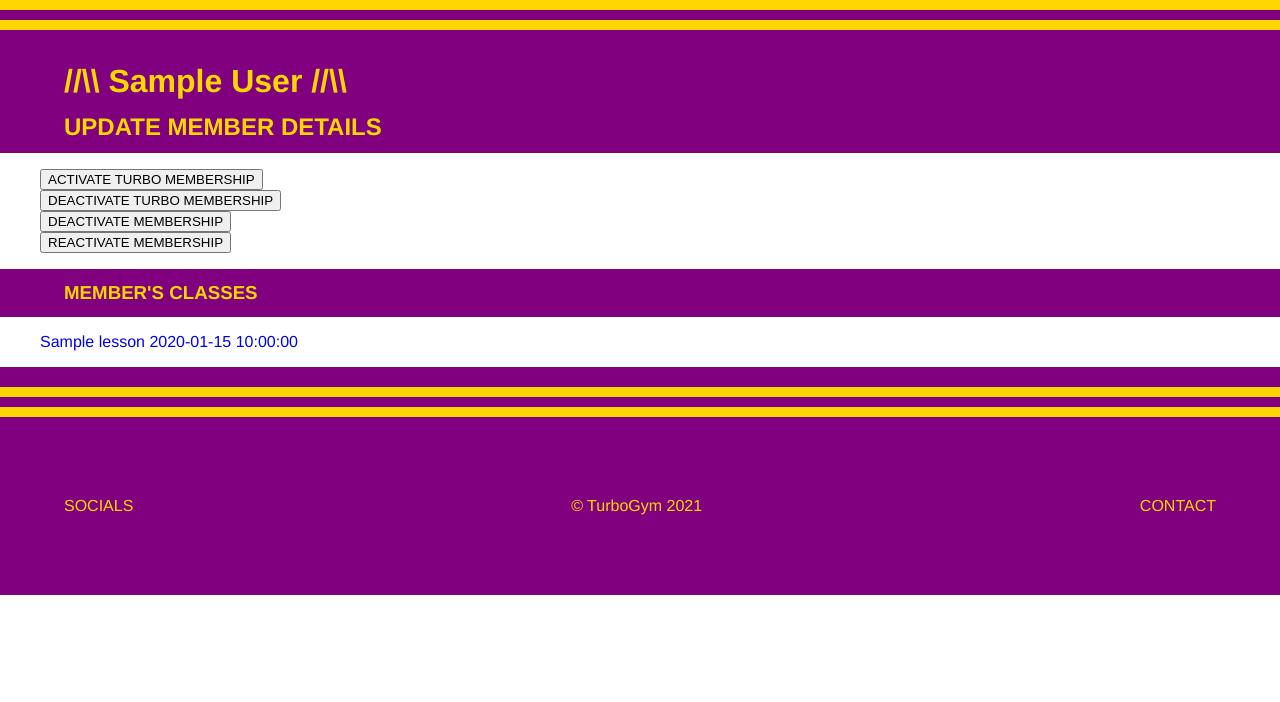
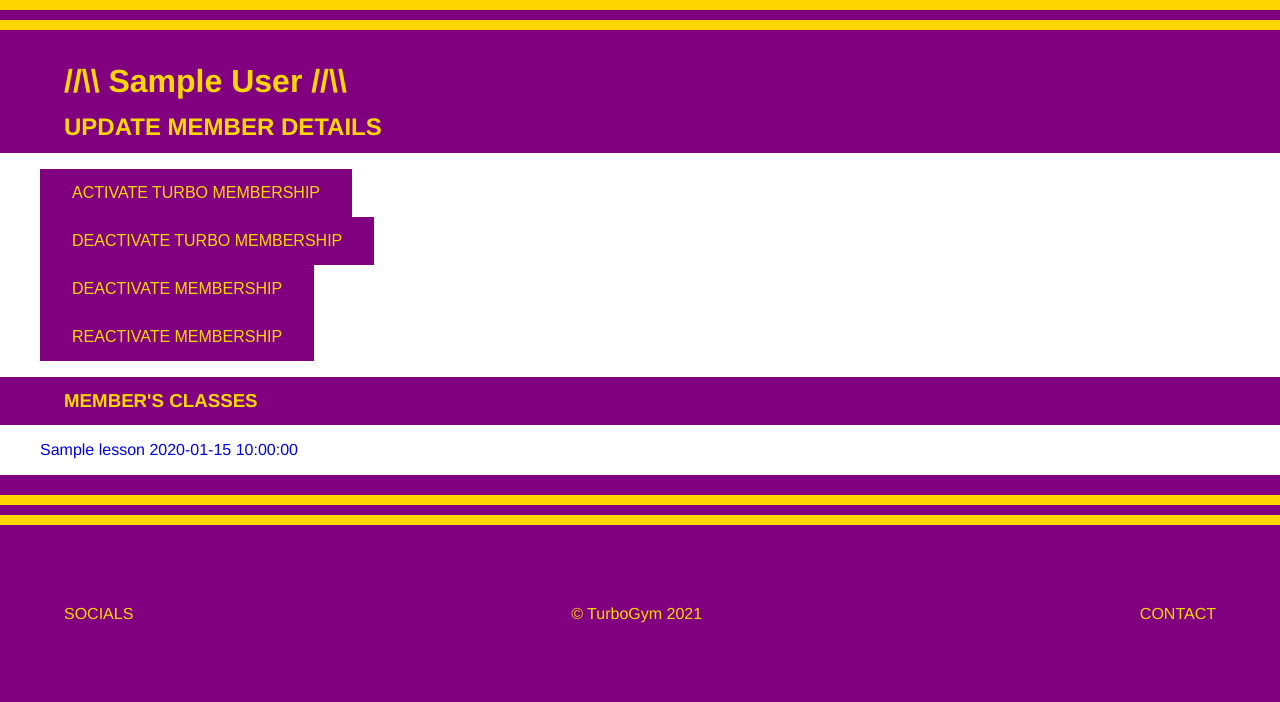
Before and after one commit to MistaRae/TurboGym, a Flask app: page /members/1 in a window 1280 px wide. Shown: the part 28-730 px from the top of the page. Run offline with Flask 2, Linux system fonts and the light colour scheme; a database or web service that is not in the repository returns one stand-in record (values such as "Sample title"); some libraries are stand-ins or nearby versions.

Commit message:
styling buttons

```diff
--- a/turbo_gym/static/styles.css
+++ b/turbo_gym/static/styles.css
@@ -103,7 +103,6 @@ body > section > ul > li {
 }
 
 
-
 footer {
     display: flex;
     flex-direction: row;
@@ -142,6 +141,10 @@ body > section {
     flex-direction: row;
 }
 
+body > div {
+    padding-left: 5%;
+}
+
 body > div > form {
     display: flex;
     flex-direction: column;
@@ -156,3 +159,14 @@ body > div > form {
 body > ul > li {
     list-style: none;
 }
+
+.button {
+    background-color: purple;
+    border: none;
+    color: gold;
+    padding: 15px 32px;
+    text-align: center;
+    text-decoration: none;
+    display: inline-block;
+    font-size: 16px;
+  }
--- a/turbo_gym/templates/lessons/lesson_info.html
+++ b/turbo_gym/templates/lessons/lesson_info.html
@@ -13,7 +13,7 @@
 <ul>
     <li>
         <form action="bookings/{{lesson.id}}" method=POST>
-            <input type="submit" value="ADD MEMBER TO CLASS">
+            <input type="submit" value="ADD MEMBER TO CLASS" class = "button" >
         </form>
     </li>
     <h3>MEMBERS BOOKED ONTO CLASS: </h3>
--- a/turbo_gym/templates/lessons/new.html
+++ b/turbo_gym/templates/lessons/new.html
@@ -4,8 +4,8 @@
 <h1>//\\ CREATE NEW CLASS //\\</h1>
 <h2>ENTER NEW CLASS DETAILS</h2>
 <div >
-    <form action="/classes" method = 'post' class= "form_container"> NEW CLASS
-        <label for="class_name">NAME</label>
+    <form action="/classes" method = 'post' class= "form_container">
+        <label for="class_name">CLASS NAME</label>
         <input type="text" name="class_name">
         <label for="class_type">CLASS TYPE</label>
         <input type="text" name="class_type">
@@ -23,7 +23,7 @@
             {% endfor %}
         </select>
 
-        <button type="submit">CREATE CLASS</button>
+        <button type="submit" class = "button" >CREATE CLASS</button>
     </form>
 </div>
 {% endblock %}
--- a/turbo_gym/templates/lessons/update.html
+++ b/turbo_gym/templates/lessons/update.html
@@ -26,7 +26,7 @@
             {% endfor %}
         </select>
 
-    <button type="submit">UPDATE CLASS DETAILS</button>
+    <button type="submit" class = "button" >UPDATE CLASS DETAILS </button>
 </form>
 
 {% endblock %}
--- a/turbo_gym/templates/members/class_info.html
+++ b/turbo_gym/templates/members/class_info.html
@@ -16,7 +16,7 @@
 <ul>
     <li>
         <form action="members/my-classes/{{lesson.id}}/delete"method=POST>
-            <input type="submit" value="CANCEL BOOKING">
+            <input type="submit" value="CANCEL BOOKING" class = "button" >
         </form>
     </li>
 
--- a/turbo_gym/templates/members/my_classes.html
+++ b/turbo_gym/templates/members/my_classes.html
@@ -8,22 +8,22 @@
 <ul>
     <li>
         <form action="/members/{{member.id}}/turbo" method='post'>
-        <button type="submit">ACTIVATE TURBO MEMBERSHIP</button>
+        <button type="submit"class = "button" >ACTIVATE TURBO MEMBERSHIP</button>
         </form>
     </li>
     <li>
         <form action="/members/{{member.id}}/deactivate-turbo" method='post'>
-        <button type="submit">DEACTIVATE TURBO MEMBERSHIP</button>
+        <button type="submit"class = "button" >DEACTIVATE TURBO MEMBERSHIP</button>
         </form>
     </li>
     <li>
         <form action="/members/{{member.id}}/deactivate" method='post'>
-        <button type="submit">DEACTIVATE MEMBERSHIP</button>
+        <button type="submit"class = "button" >DEACTIVATE MEMBERSHIP</button>
         </form>
     </li>
     <li>
         <form action="/members/{{member.id}}/reactivate" method='post'>
-        <button type="submit">REACTIVATE MEMBERSHIP</button>
+        <button type="submit"class = "button" >REACTIVATE MEMBERSHIP</button>
         </form>
     </li>
 </ul>
--- a/turbo_gym/templates/members/new.html
+++ b/turbo_gym/templates/members/new.html
@@ -13,7 +13,7 @@
     <input type="text" name="age", id = "age">
     <label for="first_name">Sex</label>
     <input type="text" name="sex", id = "sex">
-    <button type="submit">ADD MEMBER</button>
+    <button type="submit" class = "button" >ADD MEMBER</button>
 </form>
 
 {% endblock %}
--- a/turbo_gym/templates/members/update.html
+++ b/turbo_gym/templates/members/update.html
@@ -13,7 +13,7 @@
     <input type="text" name="age", id = "age">
     <label for="first_name">Sex</label>
     <input type="text" name="sex", id = "sex">
-    <button type="submit">UPDATE YOUR DETAILS</button>
+    <button type="submit" class = "button" >UPDATE YOUR DETAILS</button>
 </form>
 
 {% endblock %}
```
